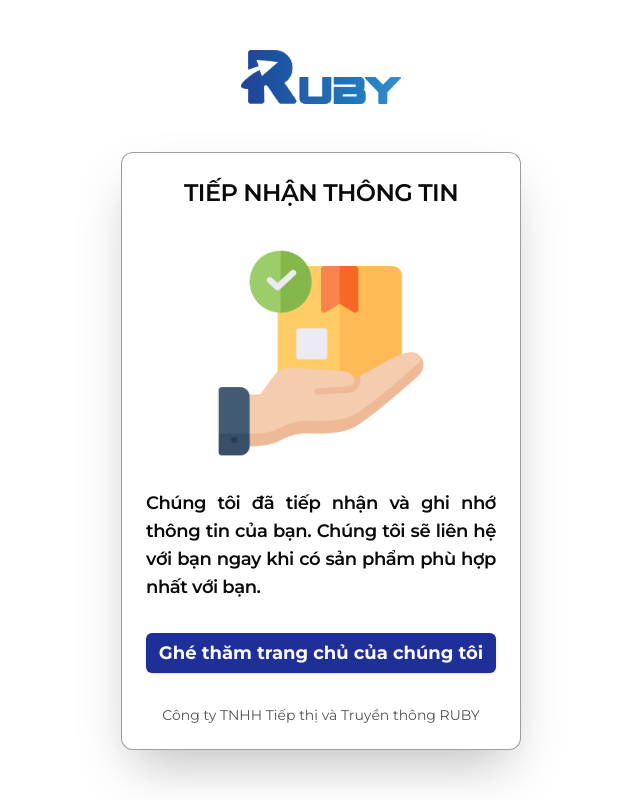
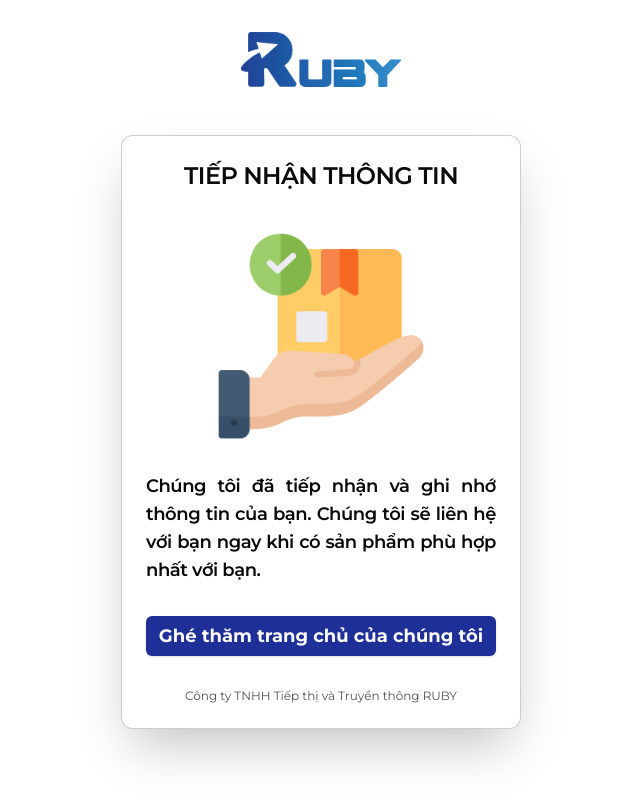
Before and after one commit to WynriusCoder479/ruby-subsystem, a Next.js app: page /credit-card/non-qualified in a window 1280 px wide. Shown: the whole page, without its empty margins (319-959 px from the left). Built offline with nearby package versions, Linux system fonts and the light colour scheme.

Commit message:
soft update ui

```diff
--- a/src/app/(main)/credit-card/(form)/layout.tsx
+++ b/src/app/(main)/credit-card/(form)/layout.tsx
@@ -3,7 +3,7 @@ import { FC, PropsWithChildren } from 'react'
 
 const MainLayout: FC<PropsWithChildren> = ({ children }) => {
 	return (
-		<div className="relative flex h-full w-full flex-col items-center justify-center">
+		<div className="relative flex h-full w-full flex-col items-center pt-8">
 			<Image
 				src="/ruby-logo.png"
 				alt="logo"
--- a/src/app/(main)/credit-card/(form)/non-qualified/page.tsx
+++ b/src/app/(main)/credit-card/(form)/non-qualified/page.tsx
@@ -6,7 +6,7 @@ import { Card, CardContent, CardHeader, CardTitle } from '@/components/ui/card'
 
 const NonQualifiedPage = () => {
 	return (
-		<Card className="w-[400px] border border-foreground/40 shadow-2xl">
+		<Card className="w-[400px] border border-foreground/20 shadow-2xl">
 			<CardHeader>
 				<CardTitle className="text-center text-2xl uppercase">
 					Tiếp nhận thông tin
@@ -39,7 +39,7 @@ const NonQualifiedPage = () => {
 						</Link>
 					</Button>
 					<div className="mt-4 w-full">
-						<p className="text-center text-sm opacity-70">
+						<p className="text-center text-xs opacity-70">
 							Công ty TNHH Tiếp thị và Truyền thông RUBY
 						</p>
 					</div>
```
